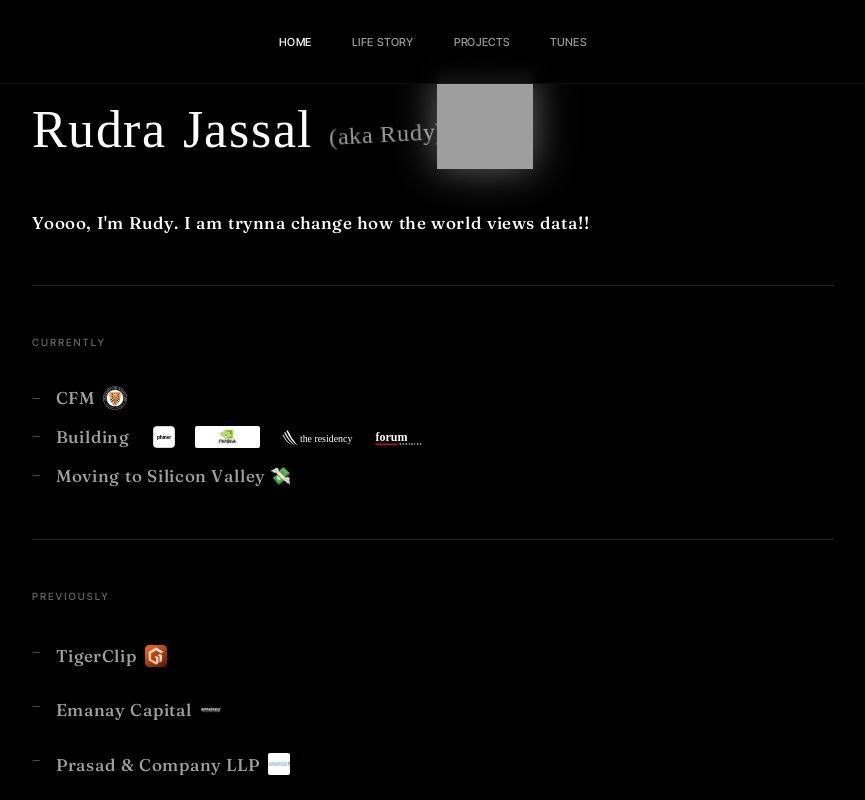
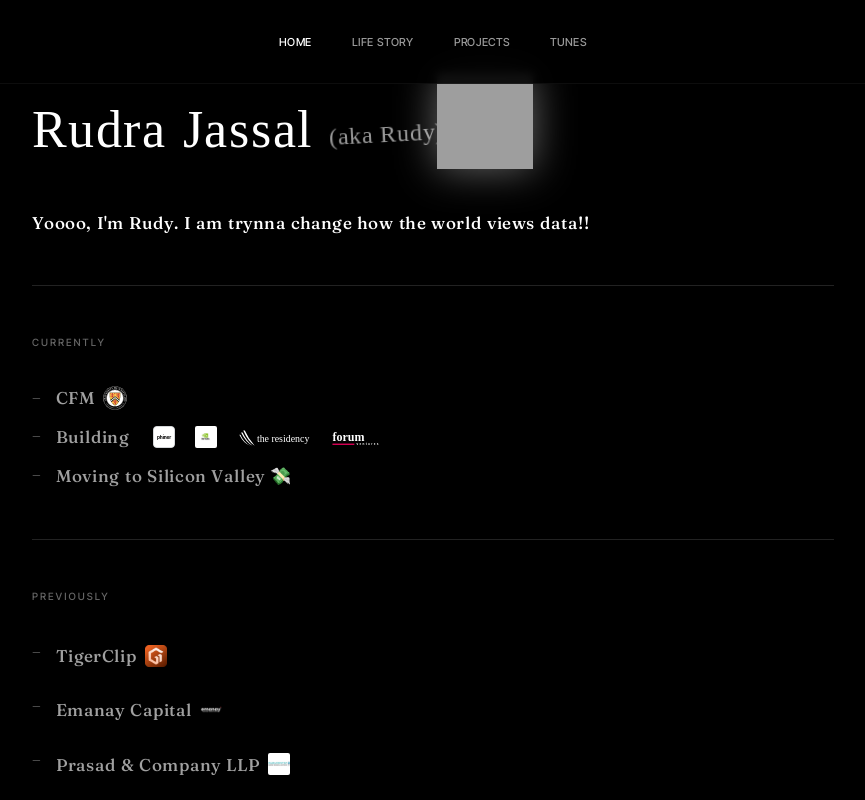
Before and after one commit to rudyjassal/Rudy-Personal-Website, a Next.js app: page / in a window 1280 px wide. Shown: the top 800 px of the page, without its empty margins (207-1072 px from the left). Built offline with nearby package versions, Linux system fonts and the light colour scheme; grey boxes are pictures that could not be loaded.

Commit message:
fix: make nvidia logo square and fit everything inside

```diff
--- a/src/components/LeftColumnContent.tsx
+++ b/src/components/LeftColumnContent.tsx
@@ -61,12 +61,12 @@
               <div className="flex items-center gap-5 ml-2">
                 <img src="/phiner.svg?v=2" alt="Phiner Logo" style={{ height: '22px', width: 'auto' }} className="object-contain align-middle" />
 
-                {/* NVIDIA Logo: Wider to show text, but same height as others */}
-                <div className="h-[22px] w-[65px] relative overflow-hidden flex items-center justify-center bg-white rounded-sm px-1">
+                {/* Square NVIDIA Logo: Same size as Phiner, fitting everything inside */}
+                <div className="h-[22px] w-[22px] relative overflow-hidden flex items-center justify-center bg-white rounded-sm px-[2px]">
                   <img
                     src="/nvidia_new.png"
                     alt="NVIDIA Logo"
-                    style={{ height: '90%', width: 'auto' }}
+                    style={{ height: 'auto', width: '95%' }}
                     className="object-contain"
                   />
                 </div>
```
